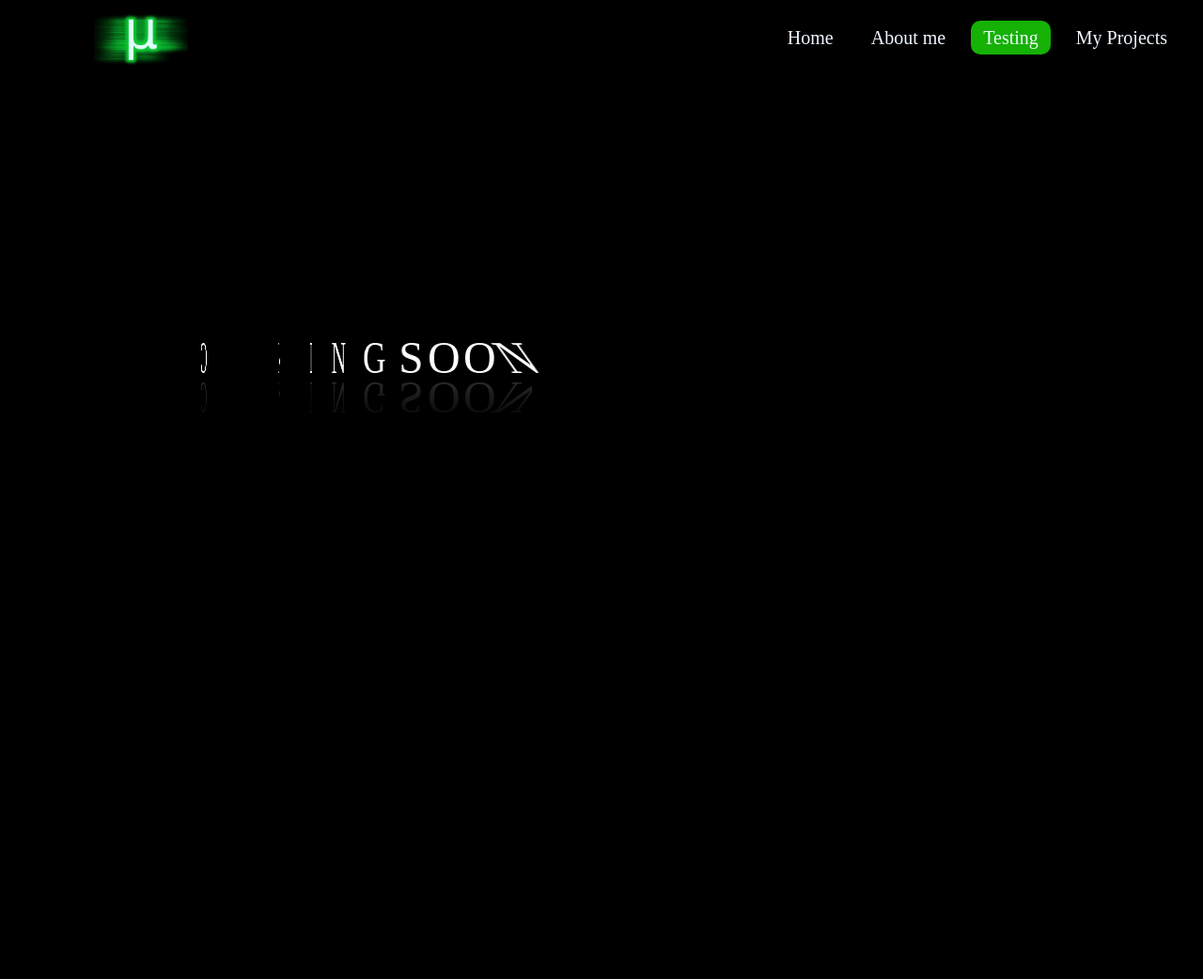
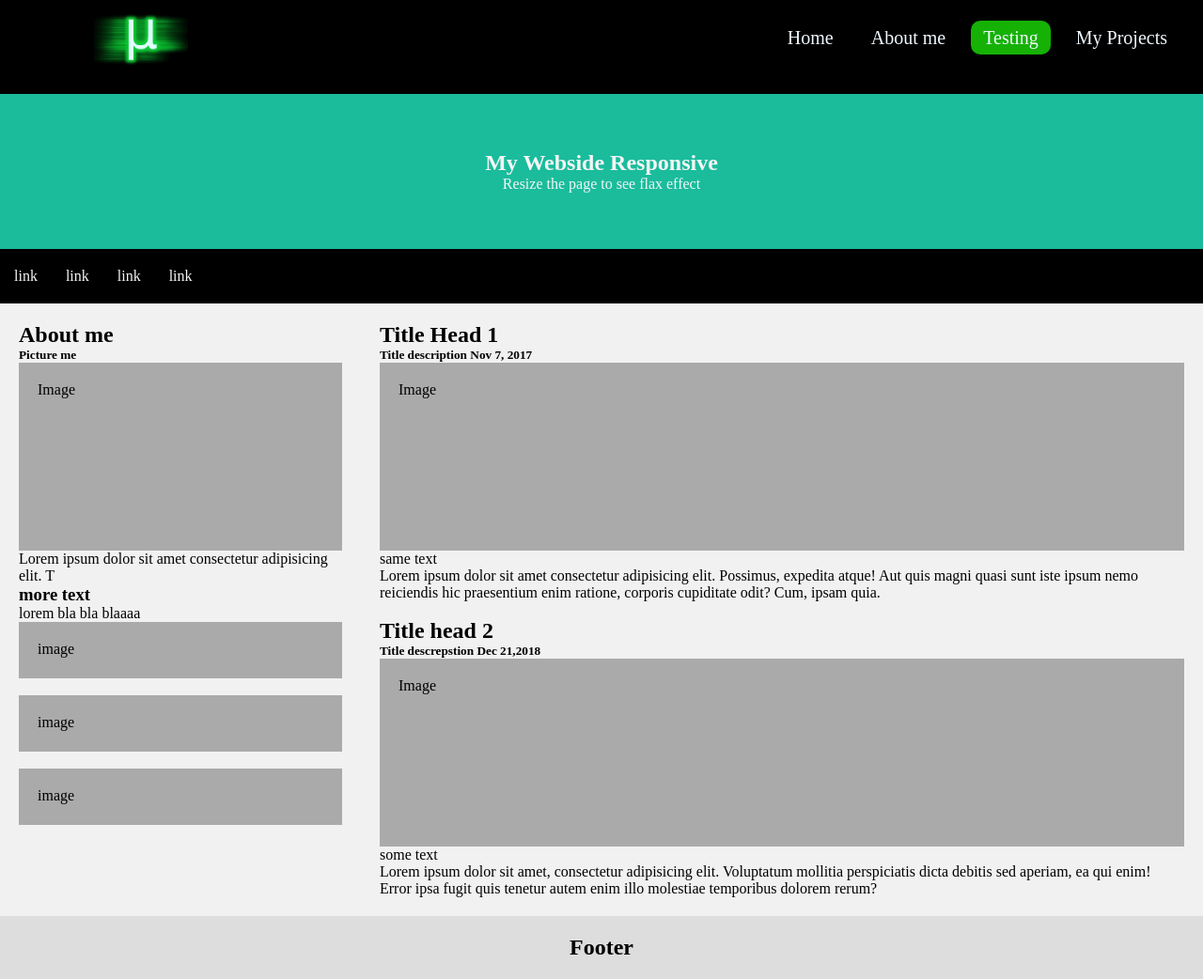
Before and after one commit to mahmutunder/me, a plain HTML site: page testing.html in a window 1280 px wide. Shown: the whole page at 94% size. Before the commit the page ends 800 px from the top, so only its background shows below. Drawn offline with Linux system fonts and the light colour scheme.

Commit message:
new design for home page

```diff
--- a/css/style.css
+++ b/css/style.css
@@ -204,9 +204,8 @@ animation: 10s anim infinite alternate;
 .header{
     width: 100%;
     height: 100vh;
-    /*background-image: radial-gradient(rgba(65, 231, 32, 0.5),rgba(24, 32, 35, 0.5)),url(/homeback.jpg);*/
 
-    background-image: url(/homeback.jpg);
+background-image: url(/images/funny.jpg);
   background-position: center;
     background-size: cover;
     overflow: hidden;
--- a/css/tester.css
+++ b/css/tester.css
@@ -27,40 +27,54 @@
     background-color: red;
     color: aliceblue;
 }
-
-.hello {
-    position: relative;
-    -webkit-box-reflect: below -12px linear-gradient(transparent, rgba(0, 0, 0, 0.2));
-    z-index: -5;
+.container-test {
+    margin-top: 80px;
+    padding: 60px;
+    text-align: center;
+    background-color: #1abc9c;
+    color: whitesmoke;
 }
-  .hello span {
-    display: inline-block;
-    position: relative;
-    color: #fff;
-    text-transform: uppercase;
-
-    font-size: 3em;
-    animation: world 2s ease-in-out infinite;
-    animation-delay: calc(0.1s * var(--i));
+.topvar {
+    background-color: black;
+    display: flex;
 }
-  @keyframes world {
-    0% {
-      transform: rotatey(0);
+.topvar a {
+    padding: 20px 15px;
+    text-decoration: none;
+    color: whitesmoke;
+    text-align: center;
 }
-    40% {
-      transform: rotatey(90deg);
+.topvar a:hover {
+    background-color: whitesmoke;
+    color: #000;
 }
-    60% {
-      transform: rotatey(180deg);
+.row {
+    display: flex;
+    flex-wrap: wrap;
 }
-    61% {
-      transform: skew(0);
+.side {
+    flex: 30%;
+    background-color: #f1f1f1;
+    padding: 20px;
 }
-    91% {
-      transform: skew(50deg);
+.main {
+    flex: 70%;
+    background-color: #f1f1f1;
+    padding: 20px;
 }
-
-    100% {
-      transform: rotatey(0);
+.fakeimg {
+    background-color: #aaa;
+    width: 100%;
+    padding: 20px;
+}
+.footer {
+    background-color: #ddd;
+    text-align: center;
+    padding: 20px;
+}
+@media screen and (max-width: 750px) {
+    .row,
+    .topvar {
+        flex-direction: column;
     }
 }
--- a/testing.html
+++ b/testing.html
@@ -38,22 +38,67 @@
 <section>
 
 
-    <div class="left" >
-        <div class="hello">
-            <span style="--i: 1">c</span>
-            <span style="--i: 2">o</span>
-            <span style="--i: 3">m</span>
-            <span style="--i: 4">i</span>
-            <span style="--i: 5">n</span>
-            <span style="--i: 6">g</span>
-            <span style="--i: 7"> </span>
-            <span style="--i: 8">s</span>
-            <span style="--i: 9">o</span>
-            <span style="--i: 10">o</span>
-            <span style="--i: 11">n</span>
-          </div>
 
 
+
+    <!--header-->
+    <div class="container-test">
+        <h1>My Webside Responsive</h1>
+        <p>Resize the page to see flax effect</p>
+    </div>
+
+    <!--body going to be build-->
+    <div class="topvar">
+        <a href="#">link</a>
+        <a href="#">link</a>
+        <a href="#">link</a>
+        <a href="#">link</a>
+    </div>
+
+    <div class="row">
+        <div class="side">
+            <h2>About me</h2>
+            <h5>Picture me</h5>
+            <div class="fakeimg" style="height: 200px">Image</div>
+            <p>Lorem ipsum dolor sit amet consectetur adipisicing elit. T</p>
+
+            <h3>more text</h3>
+            <p>lorem bla bla blaaaa</p>
+            <div class="fakeimg" style="height: 60px">image</div>
+            <br />
+            <div class="fakeimg" style="height: 60px">image</div>
+            <br />
+            <div class="fakeimg" style="height: 60px">image</div>
+        </div>
+
+        <div class="main">
+            <h2>Title Head 1</h2>
+            <h5>Title description Nov 7, 2017</h5>
+            <div class="fakeimg" style="height: 200px">Image</div>
+            <p>same text</p>
+            <p>
+                Lorem ipsum dolor sit amet consectetur adipisicing elit. Possimus,
+                expedita atque! Aut quis magni quasi sunt iste ipsum nemo reiciendis
+                hic praesentium enim ratione, corporis cupiditate odit? Cum, ipsam
+                quia.
+            </p>
+            <br />
+
+            <h2>Title head 2</h2>
+            <h5>Title descrepstion Dec 21,2018</h5>
+            <div class="fakeimg" style="height: 200px">Image</div>
+            <p>some text</p>
+            <p>
+                Lorem ipsum dolor sit amet, consectetur adipisicing elit. Voluptatum
+                mollitia perspiciatis dicta debitis sed aperiam, ea qui enim! Error
+                ipsa fugit quis tenetur autem enim illo molestiae temporibus dolorem
+                rerum?
+            </p>
+        </div>
+    </div>
+
+    <div class="footer">
+        <h2>Footer</h2>
     </div>
 
 
```
Also changed, not shown: index.html (+0 -14 lines). Lines whose indentation alone changed are shown as unchanged.
